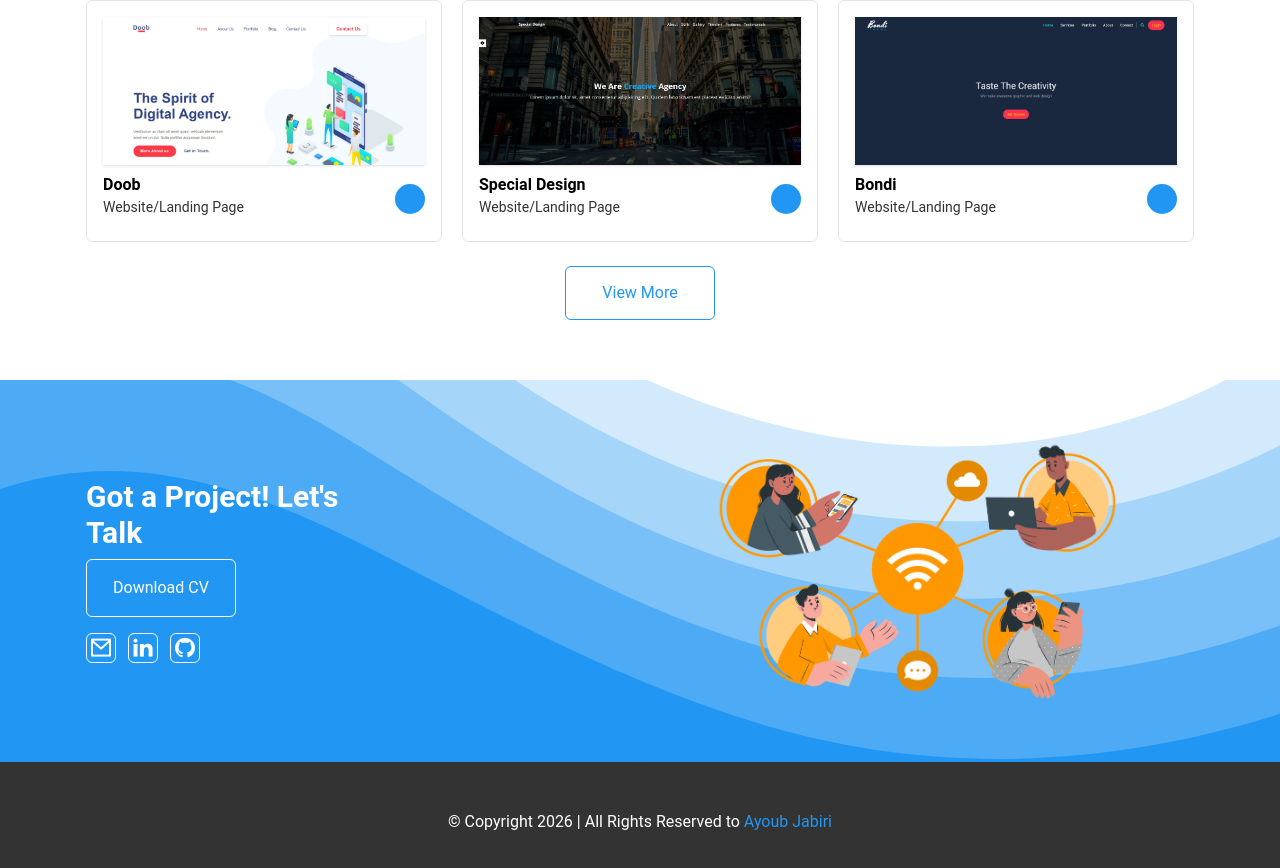
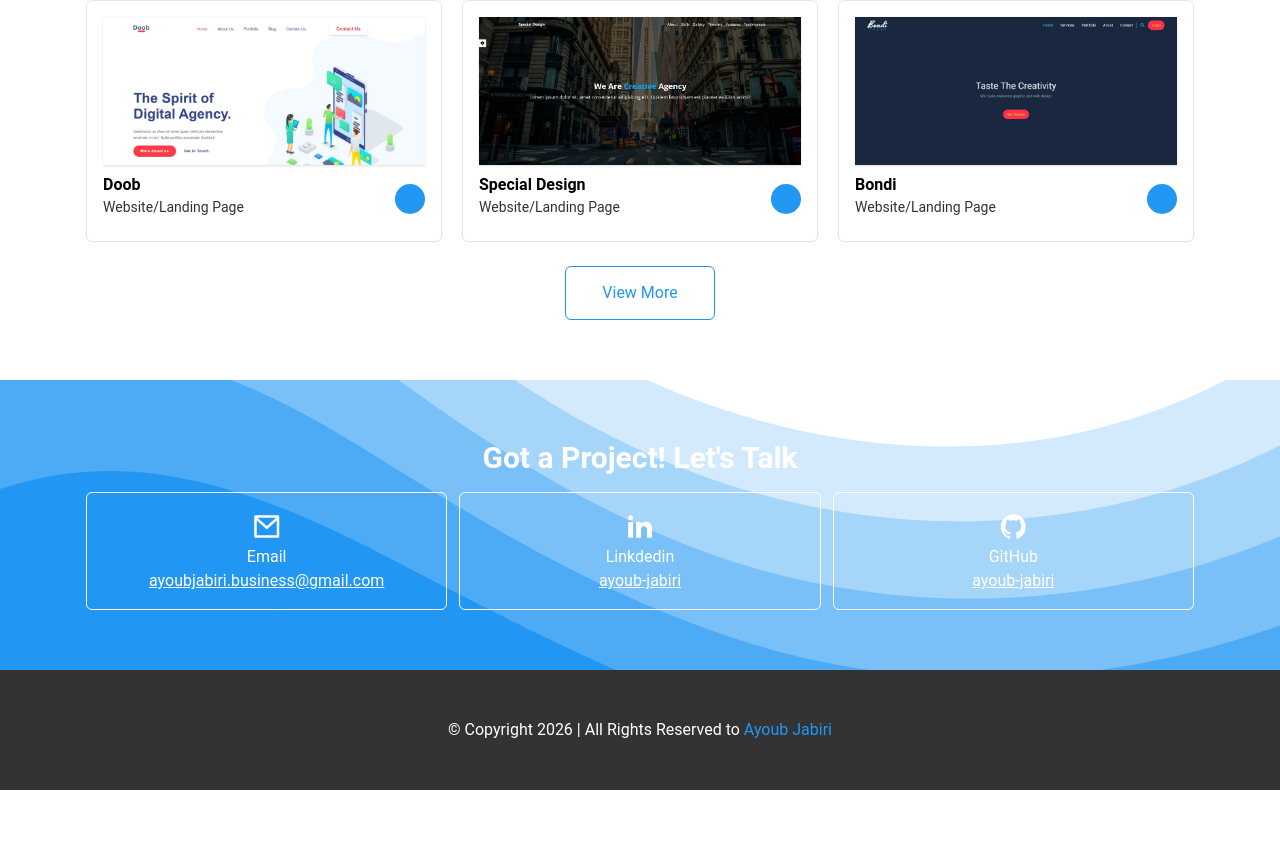
Before and after one commit to ayoub-jabiri/portfolio, a Nuxt app: page / in a window 1280 px wide. Shown: the part 2951-3819 px from the top of the page. After the commit the page ends 3741 px from the top, so only its background shows below. Built offline with nearby package versions, Linux system fonts and the light colour scheme; some icons are missing; what @tsparticles/vue3 would draw is missing.

Commit message:
Updated the contact section desing

```diff
--- a/app/components/home/ContactSection.vue
+++ b/app/components/home/ContactSection.vue
@@ -1,56 +1,51 @@
 <template>
     <section class="py-15" id="contact">
         <div class="container">
-            <div class="grid grid-cols-12 max-lg:text-center items-center">
-                <div class="col-span-12 lg:col-span-6">
-                    <h2 class="text-white text-3xl font-bold mb-2">
-                        Got a Project! Let's <br />
-                        Talk
-                    </h2>
-                    <a
-                        href="#"
-                        class="main-btn block bg-transparent text-white border border-white p-4 max-lg:mx-auto mb-4 main-transition hover:bg-white hover:text-black"
-                    >
-                        Download CV
-                    </a>
-                    <div
-                        id="social-links"
-                        class="flex max-lg:justify-center items-center gap-3"
-                    >
-                        <a
-                            href="mailto:ayoubjabiri.business@gmail.com"
-                            target="_blank"
-                            class="w-[30px] h-[30px] flex justify-center items-center text-white border border-white rounded-md text-2xl"
-                        >
-                            <i class="ri-mail-line"></i>
-                        </a>
-                        <a
-                            href="https://www.linkedin.com/in/ayoub-jabiri-2552202a6?utm_source=share&utm_campaign=share_via&utm_content=profile&utm_medium=android_app"
-                            target="_blank"
-                            class="w-[30px] h-[30px] flex justify-center items-center text-white border border-white rounded-md text-2xl"
-                        >
-                            <i class="ri-linkedin-fill"></i>
-                        </a>
-                        <a
-                            href="https://github.com/ayoub-jabiri"
-                            target="_blank"
-                            class="w-[30px] h-[30px] flex justify-center items-center text-white border border-white rounded-md text-2xl"
-                        >
-                            <i class="ri-github-fill"></i>
-                        </a>
-                    </div>
-                </div>
-                <div class="col-span-12 lg:col-span-6">
-                    <img
-                        src="/imgs/contact.png"
-                        alt="Conatct Illustration"
-                        class="w-[400px] mx-auto"
-                    />
+            <h2 class="text-white text-3xl text-center font-bold mb-4">
+                Got a Project! Let's Talk
+            </h2>
+            <div
+                class="grid grid-cols-12 gap-3 max-lg:text-center items-center"
+            >
+                <div
+                    v-for="link in links"
+                    :key="link.title"
+                    class="col-span-12 md:col-span-6 lg:col-span-4 bg-transparent text-white border border-white main-transition p-4 text-center rounded-md hover:bg-[#333] hover:text-white hover:border-white"
+                >
+                    <span v-html="link.icon" class="text-3xl"></span>
+                    <h3>{{ link.title }}</h3>
+                    <a :href="link.url" class="underline">{{ link.desc }}</a>
                 </div>
             </div>
         </div>
     </section>
 </template>
+
+<script setup>
+const links = [
+    {
+        icon: '<i class="ri-mail-line"></i>',
+        title: "Email",
+        desc: "ayoubjabiri.business@gmail.com",
+        url: "mailto:ayoubjabiri.business@gmail.com",
+        color: "#ea4335",
+    },
+    {
+        icon: '<i class="ri-linkedin-fill"></i>',
+        title: "Linkdedin",
+        desc: "ayoub-jabiri",
+        url: "https://www.linkedin.com/in/ayoub-jabiri-2552202a6?utm_source=share&utm_campaign=share_via&utm_content=profile&utm_medium=android_app",
+        color: "#0a66c2",
+    },
+    {
+        icon: '<i class="ri-github-fill"></i>',
+        title: "GitHub",
+        desc: "ayoub-jabiri",
+        url: "https://github.com/ayoub-jabiri",
+        color: "#333",
+    },
+];
+</script>
 
 <style scoped>
 section {
```
Also changed, not shown: public/imgs/contact.png (deleted).
